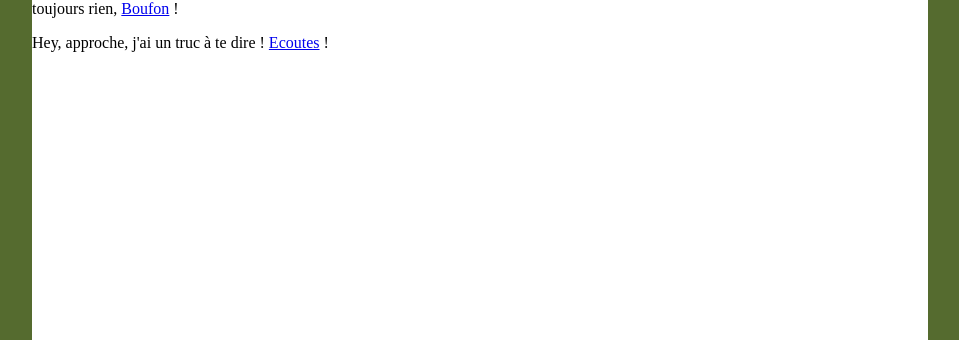
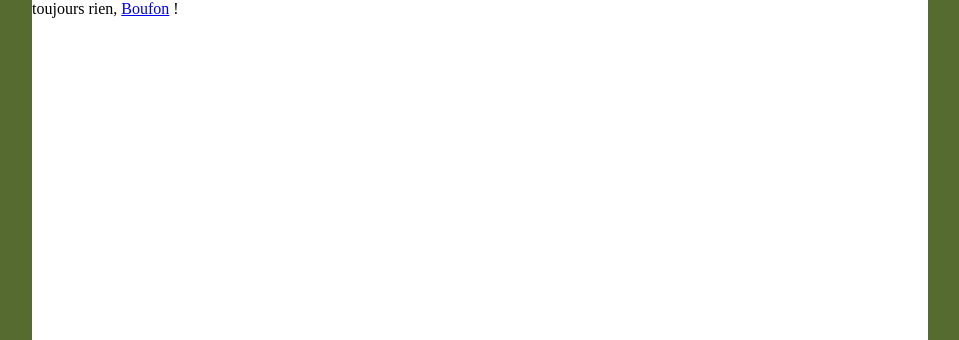
Before and after one commit to Kaeggame/Hunter.com, a PHP site: page / in a window 1280 px wide. Shown: the part 105-445 px from the top of the page, without its empty margins (160-1119 px from the left). Run offline with PHP 8.4, Linux system fonts and the light colour scheme.

Commit message:
Rick Update 2
Never gonna let you down

```diff
--- a/Index.php
+++ b/Index.php
@@ -42,7 +42,6 @@
         <!-- Le contenu principal de la page -->
         <section class="mainblock">
             <p class="mainblock">toujours rien, <a href="produit.php">Boufon</a> !</p>
-            <p>Hey, approche, j'ai un truc à te dire ! <a href="https://www.youtube.com/watch?v=DLzxrzFCyOs">Ecoutes</a> !</p>
         </section>
 
 
```
